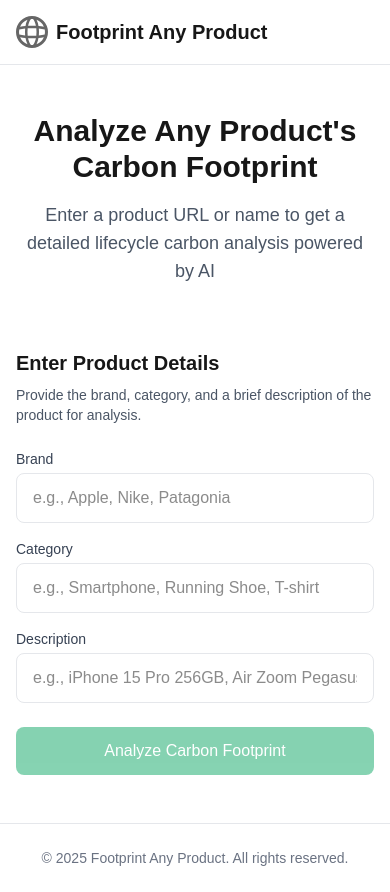
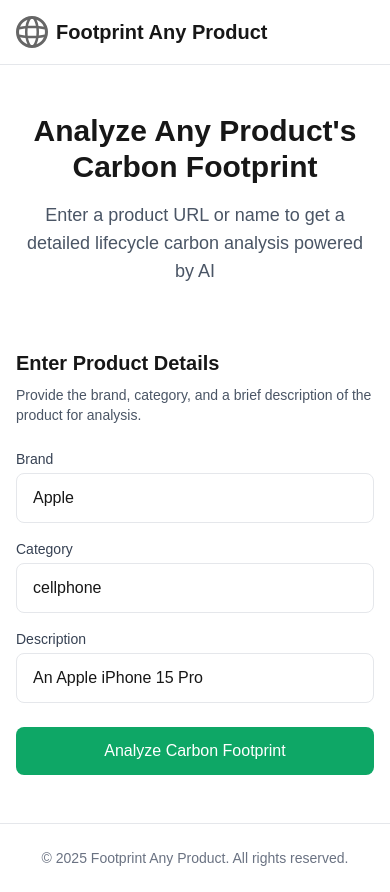
Before and after one commit to scisley/footprint-any-product, a Next.js app in the folder frontend/: page / in a window 390 px wide. Built offline with nearby package versions, Linux system fonts and the light colour scheme.

Commit message:
feat: Prefill product input fields with iPhone 15 Pro example data

```diff
--- a/frontend/src/components/ProductInput.tsx
+++ b/frontend/src/components/ProductInput.tsx
@@ -4,9 +4,9 @@ import { useState } from 'react';
 import { ProductInputProps, ProductInputData } from '@/types/components';
 
 export function ProductInput({ onSubmit, isLoading = false }: ProductInputProps) {
-  const [brand, setBrand] = useState('');
-  const [category, setCategory] = useState('');
-  const [description, setDescription] = useState('');
+  const [brand, setBrand] = useState('Apple');
+  const [category, setCategory] = useState('cellphone');
+  const [description, setDescription] = useState('An Apple iPhone 15 Pro');
 
   const handleSubmit = (e: React.FormEvent) => {
     e.preventDefault();
```
